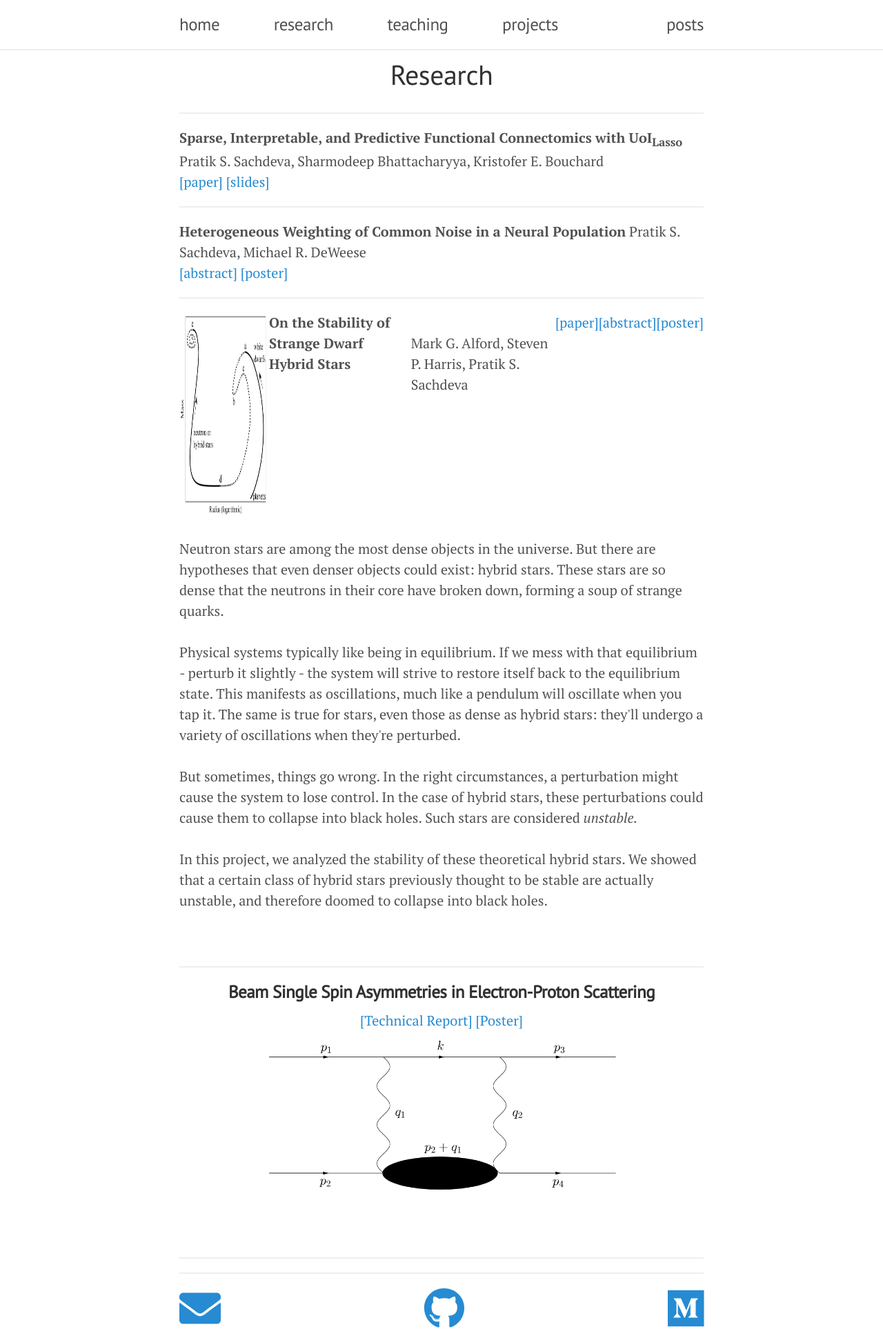
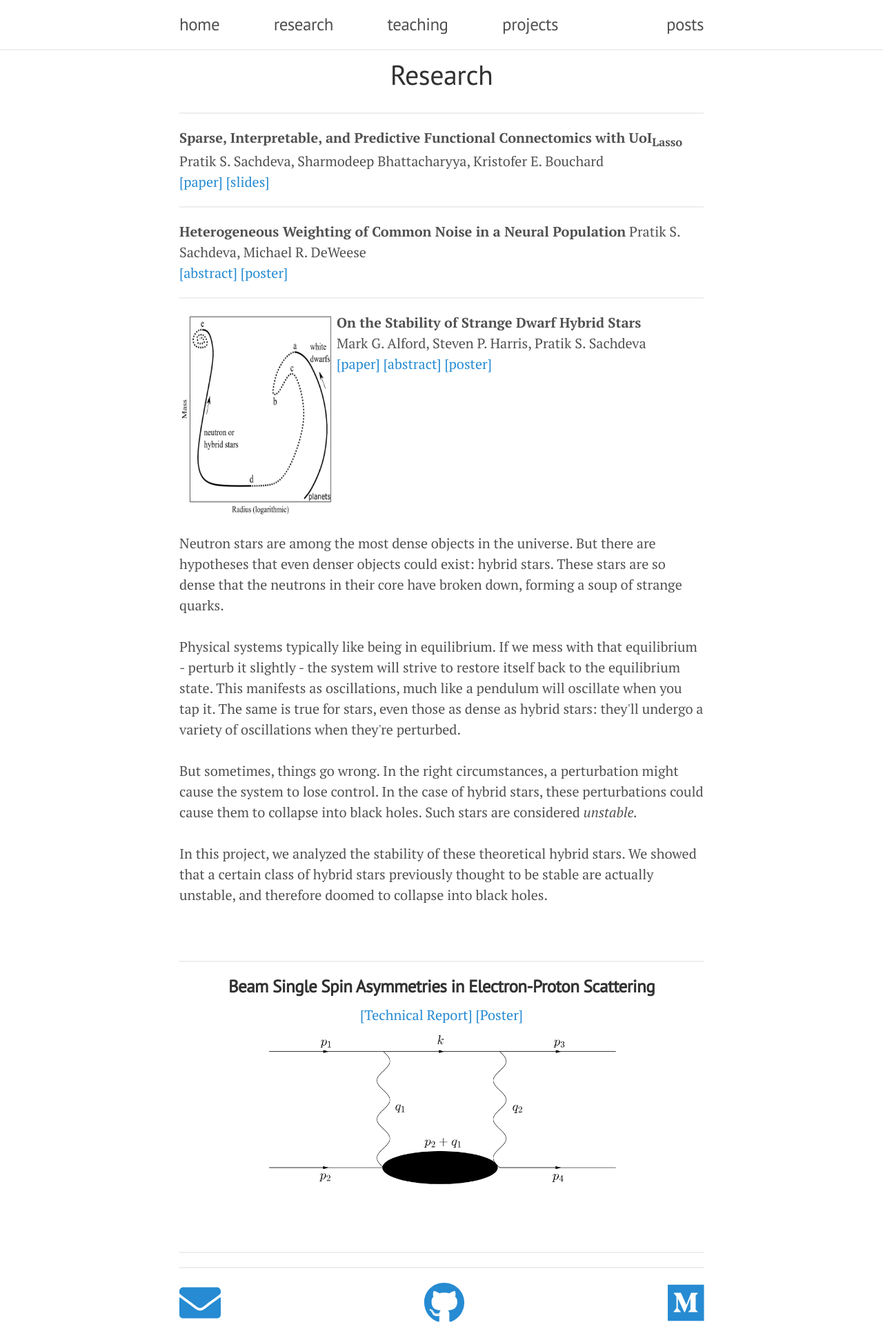
Before and after one commit to pssachdeva/pssachdeva.github.io, a Jekyll site: the page built from research.html, in a window 1280 px wide. Shown: the whole page at 69% size. Built offline with Jekyll 4.4.1, drawn with Linux system fonts in a browser that asks for light colours; nearby versions of some CDN libraries.

Commit message:
fixing div

```diff
--- a/public/css/text.css
+++ b/public/css/text.css
@@ -37,7 +37,7 @@
 
 .researchrow {
   display: flex;
-  }
+}
 
 .researchtext {
   flex: 70%;
--- a/research.html
+++ b/research.html
@@ -23,11 +23,9 @@ title: Research
     <hr>
     <div class="researchrow">
         <div class="researchpic">
-            <div style="display: inline-block;">
-                <img src="/pics/mr_plot.png" style="height: 300px;">
-            </div>
+            <img src="/pics/mr_plot.png" style="height: 300px;">
         </div>
-        <div class="researchrow">
+        <div class="researchtext">
             <b>On the Stability of Strange Dwarf Hybrid Stars</b> <br>
             Mark G. Alford, Steven P. Harris, Pratik S. Sachdeva <br>
             <a href="http://iopscience.iop.org/article/10.3847/1538-4357/aa8509/pdf">[paper]</a>
```
